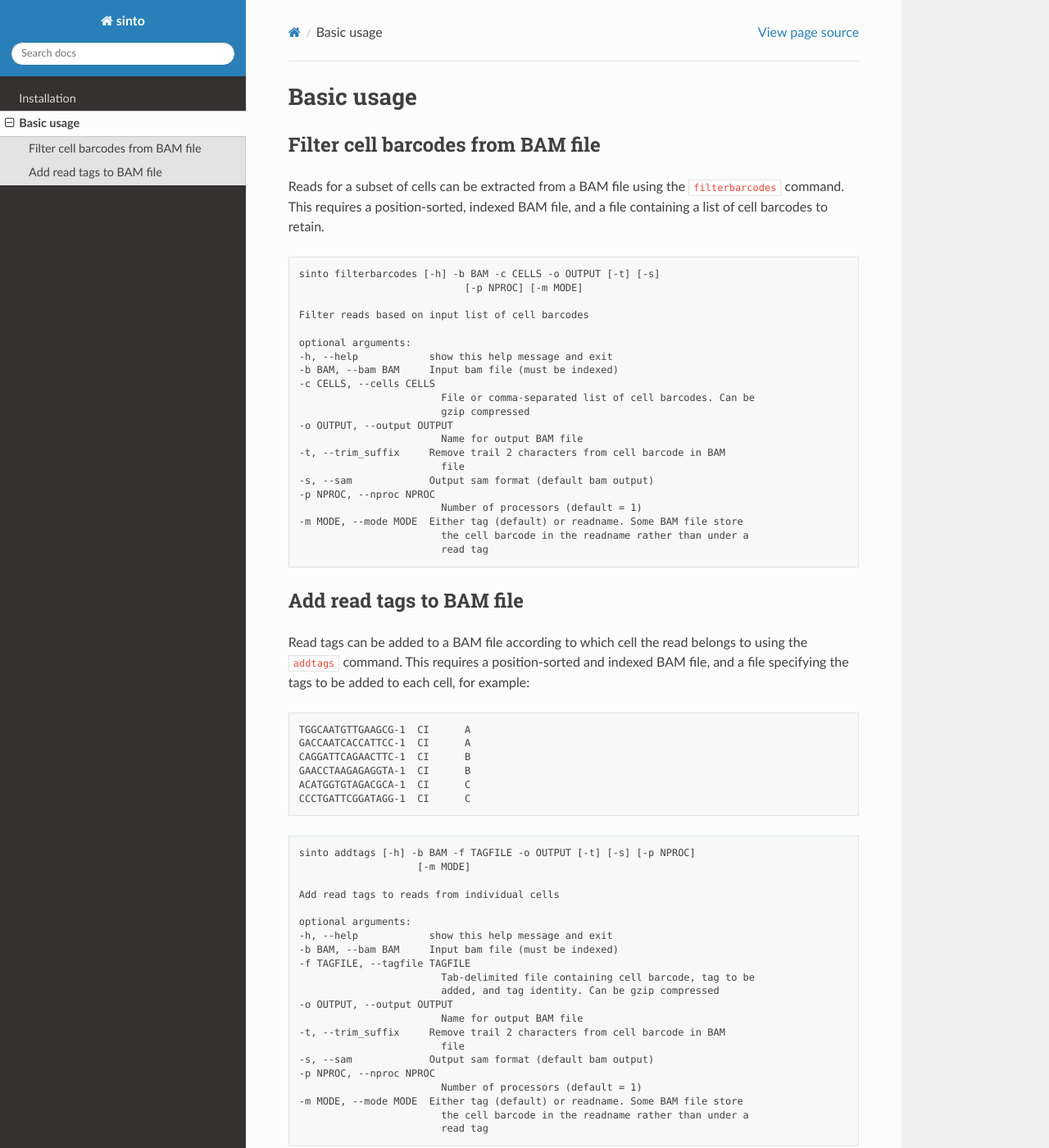
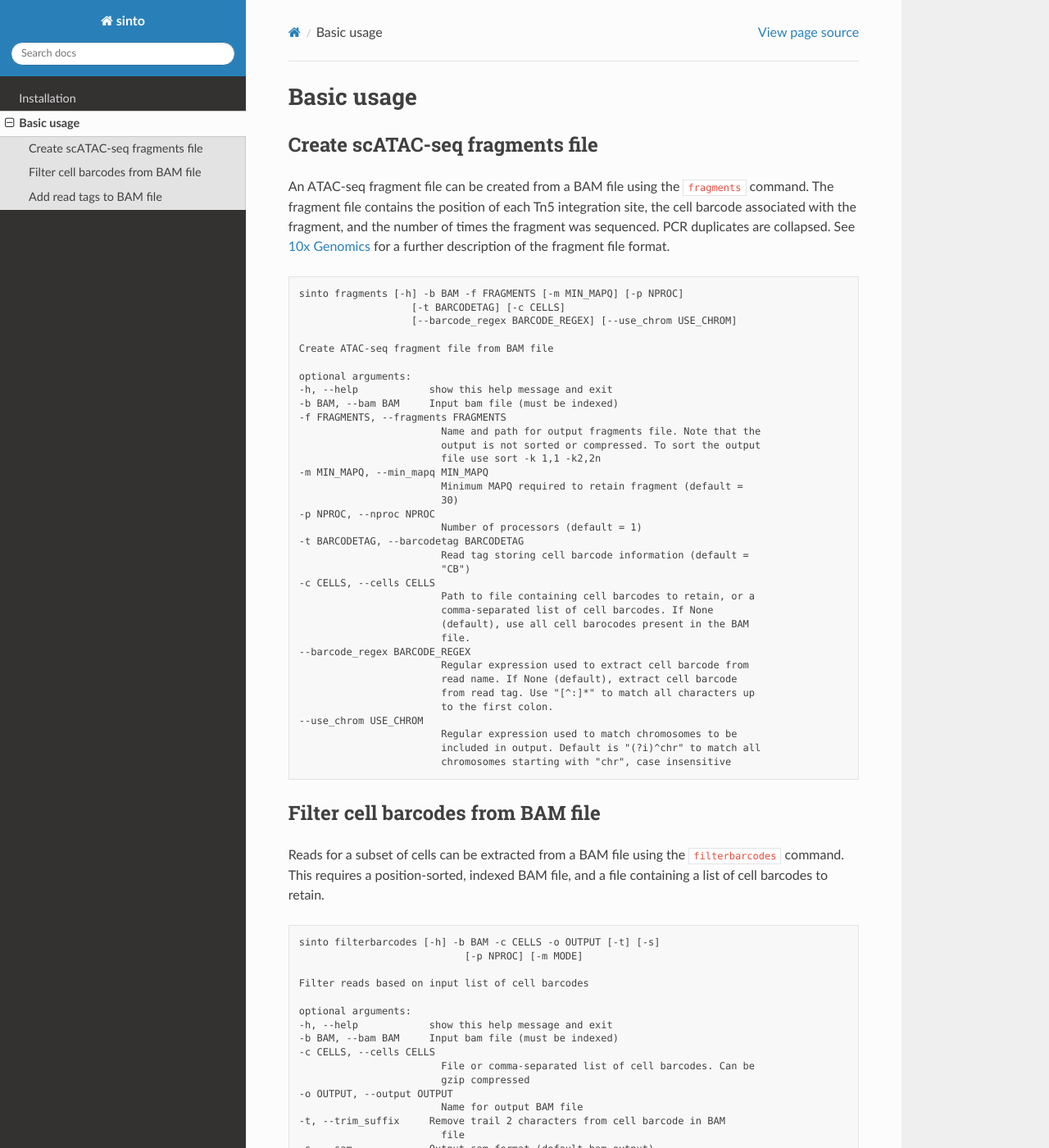
Before and after one commit to timoast/sinto, a Sphinx documentation site: the page built from docs/basic_usage.rst, in a window 1280 px wide and 1400 px high. Shown: the whole window at 82% size. Built offline with Sphinx 7.4.7 and the Read the Docs theme 2.0.0, drawn with Linux system fonts in a browser that asks for light colours.

Commit message:
Update docs

```diff
--- a/docs/basic_usage.rst
+++ b/docs/basic_usage.rst
@@ -1,5 +1,52 @@
 Basic usage
 ===========
+
+Create scATAC-seq fragments file
+--------------------------------
+
+An ATAC-seq fragment file can be created from a BAM file using the ``fragments`` command.
+The fragment file contains the position of each Tn5 integration site, the cell barcode
+associated with the fragment, and the number of times the fragment was sequenced.
+PCR duplicates are collapsed. See `10x Genomics <https://support.10xgenomics.com/single-cell-atac/software/pipelines/latest/output/fragments>`_
+for a further description of the fragment file format.
+
+.. code-block:: none
+
+    sinto fragments [-h] -b BAM -f FRAGMENTS [-m MIN_MAPQ] [-p NPROC]
+                       [-t BARCODETAG] [-c CELLS]
+                       [--barcode_regex BARCODE_REGEX] [--use_chrom USE_CHROM]
+
+    Create ATAC-seq fragment file from BAM file
+
+    optional arguments:
+    -h, --help            show this help message and exit
+    -b BAM, --bam BAM     Input bam file (must be indexed)
+    -f FRAGMENTS, --fragments FRAGMENTS
+                            Name and path for output fragments file. Note that the
+                            output is not sorted or compressed. To sort the output
+                            file use sort -k 1,1 -k2,2n
+    -m MIN_MAPQ, --min_mapq MIN_MAPQ
+                            Minimum MAPQ required to retain fragment (default =
+                            30)
+    -p NPROC, --nproc NPROC
+                            Number of processors (default = 1)
+    -t BARCODETAG, --barcodetag BARCODETAG
+                            Read tag storing cell barcode information (default =
+                            "CB")
+    -c CELLS, --cells CELLS
+                            Path to file containing cell barcodes to retain, or a
+                            comma-separated list of cell barcodes. If None
+                            (default), use all cell barocodes present in the BAM
+                            file.
+    --barcode_regex BARCODE_REGEX
+                            Regular expression used to extract cell barcode from
+                            read name. If None (default), extract cell barcode
+                            from read tag. Use "[^:]*" to match all characters up
+                            to the first colon.
+    --use_chrom USE_CHROM
+                            Regular expression used to match chromosomes to be
+                            included in output. Default is "(?i)^chr" to match all
+                            chromosomes starting with "chr", case insensitive
 
 Filter cell barcodes from BAM file
 ----------------------------------
```
